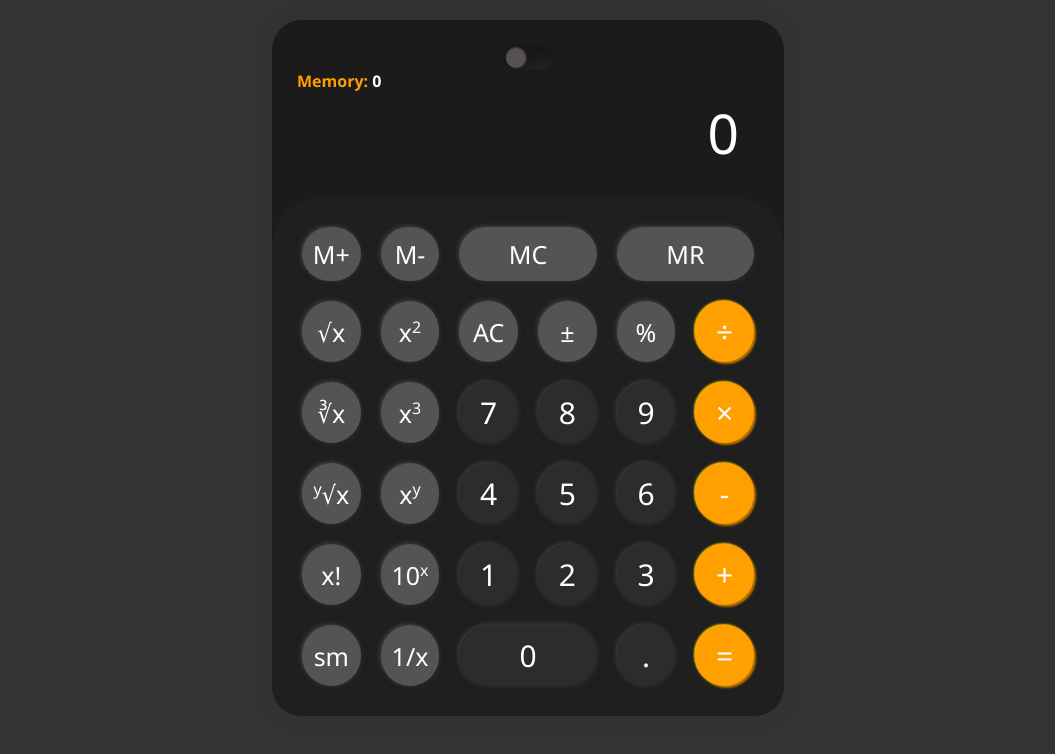
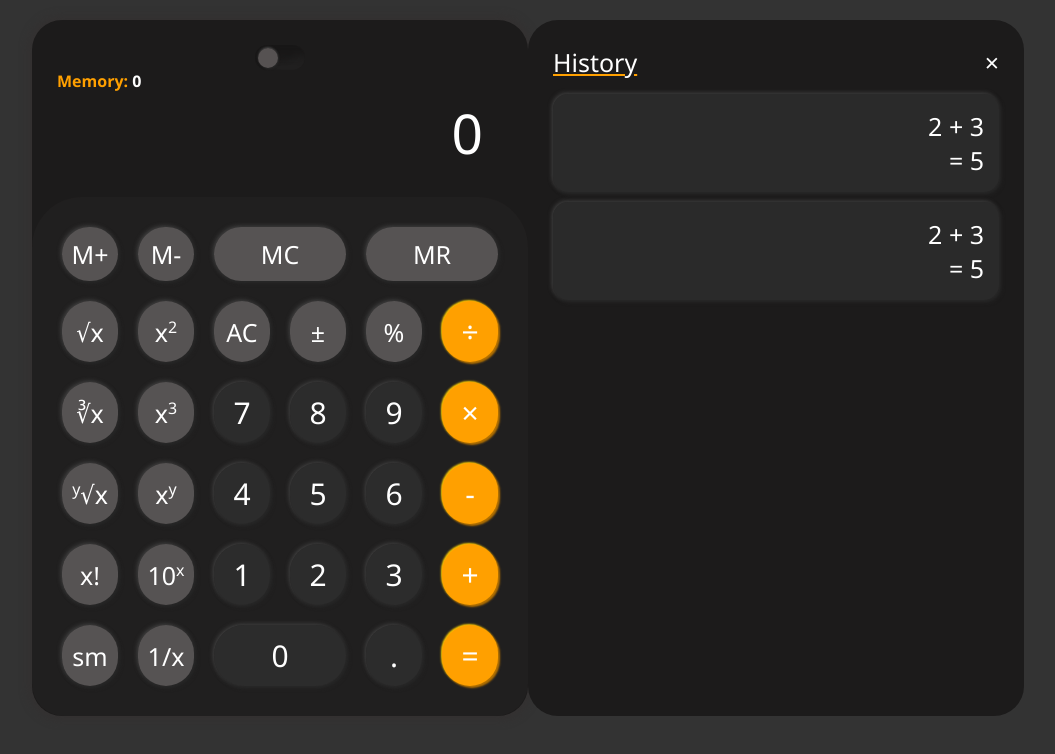
Before and after one commit to Ischerba32/simple-calculator-app, a website built with webpack: page src/index.html in a window 1280 px wide. Shown: the whole page, without its empty margins (112-1167 px from the left). Built offline with nearby package versions, Linux system fonts and the light colour scheme.

Commit message:
created history UI

```diff
--- a/src/index.html
+++ b/src/index.html
@@ -70,6 +70,24 @@
           <button class="operator equal-sign" value="=">=</button>
         </div>
       </div>
+      <div class="history">
+        <div class="history-header">
+          <div class="history-title">
+            <p>History</p>
+          </div>
+          <div class="history-header-clear"><span>&times;</span></div>
+        </div>
+        <div class="history-container">
+          <div class="history-item">
+            <p class="history-item-operation">2 + 3</p>
+            <p class="history-item-value">= 5</p>
+          </div>
+          <div class="history-item">
+            <p class="history-item-operation">2 + 3</p>
+            <p class="history-item-value">= 5</p>
+          </div>
+        </div>
+      </div>
     </section>
   </body>
 </html>
--- a/src/styles/styles.css
+++ b/src/styles/styles.css
@@ -42,7 +42,7 @@
 	--operator-ext-background: #a3a7a7e8;
 	--operator-ext-hover: #afb1b1e8;
 	--operator-ext-active: #bec0c0e8;
-		--toggle-shadow-inset1: #c1c2c2;
+	--toggle-shadow-inset1: #c1c2c2;
 	--toggle-shadow-inset2: #ffffffce;
 }
 
@@ -61,16 +61,74 @@ body {
 .container {
 	display: flex;
 	justify-content: center;
-	align-items: center;
+	/* align-items: center; */
+	padding: 20px;
 }
 
 .calc {
 	box-shadow: 0px 0px 8px 4px var(--calc-shadow);
 	border-radius: 30px;
-	margin: 20px 0;
 	width: 40%;
 	background-color: var(--calc-background);
 }
+
+.history {
+	background-color: var(--calc-background);
+	width: 40%;
+	border-radius: 30px;
+	padding: 25px;
+	color: var(--calc-color);
+}
+
+.history-header {
+	display: flex;
+	justify-content: space-between;
+	align-items: center;
+	font-size: 25px;
+}
+
+.history-header-clear {
+	cursor: pointer;
+}
+
+.history-title {
+	font-size: 25px;
+	text-decoration: underline;
+	text-decoration-color: var(--operator-background);
+}
+
+.history-container {
+	display: grid;
+	grid-template-columns: 1fr;
+	gap: 10px;
+	margin: 15px 0;
+}
+
+.history-item {
+	padding: 15px;
+	border-radius: 15px;
+	text-align: right;
+	font-size: 25px;
+	cursor: pointer;
+	background-color: var(--button-background);
+	box-shadow:  2px 2px 4px var(--button-shadow-outset),
+							-1px -1px 4px var(--button-shadow-inset);
+}
+
+.history-item:hover {
+	background: linear-gradient(145deg, var(--hover-gradient-start), var(--hover-gradient-end));
+	box-shadow:  1px 1px 4px var(--button-shadow-outset),
+             -1px -1px 4px var(--button-shadow-inset);
+}
+
+.history-item:active {
+	box-shadow: inset 5px 5px 10px var(--button-shadow-outset),
+            inset -5px -5px 10px var(--button-shadow-inset);
+}
+
+.history-item-operation {}
+
+.history-item-value {}
 
 .toggle {
 	display: flex;
```
